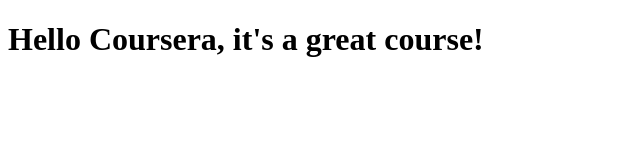
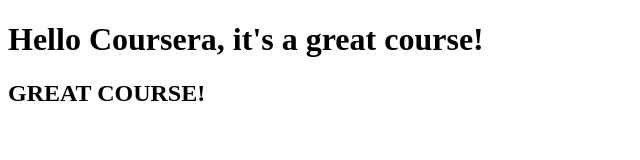
Before and after one commit to zangoureN/Coursera, a plain HTML site: page Site/Index.html in a window 1280 px wide. Shown: the whole page, without its empty margins (0-640 px from the left). Drawn offline with Linux system fonts and the light colour scheme.

Commit message:
another addition

```diff
--- a/Site/Index.html
+++ b/Site/Index.html
@@ -7,5 +7,8 @@
 	<h1>
 		Hello Coursera, it's a great course!
 	</h1>
+	<h2>
+		GREAT COURSE!
+	</h2>
 </body>
 </html>
```
